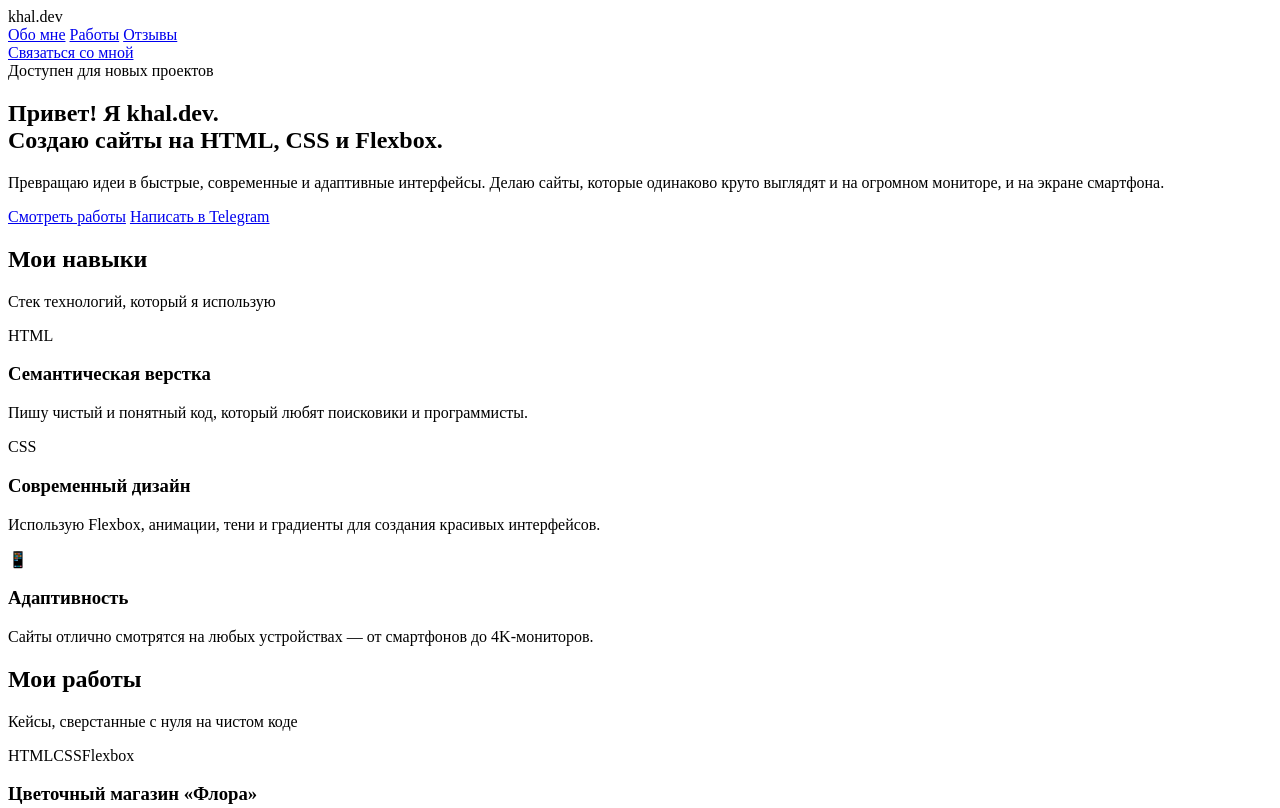
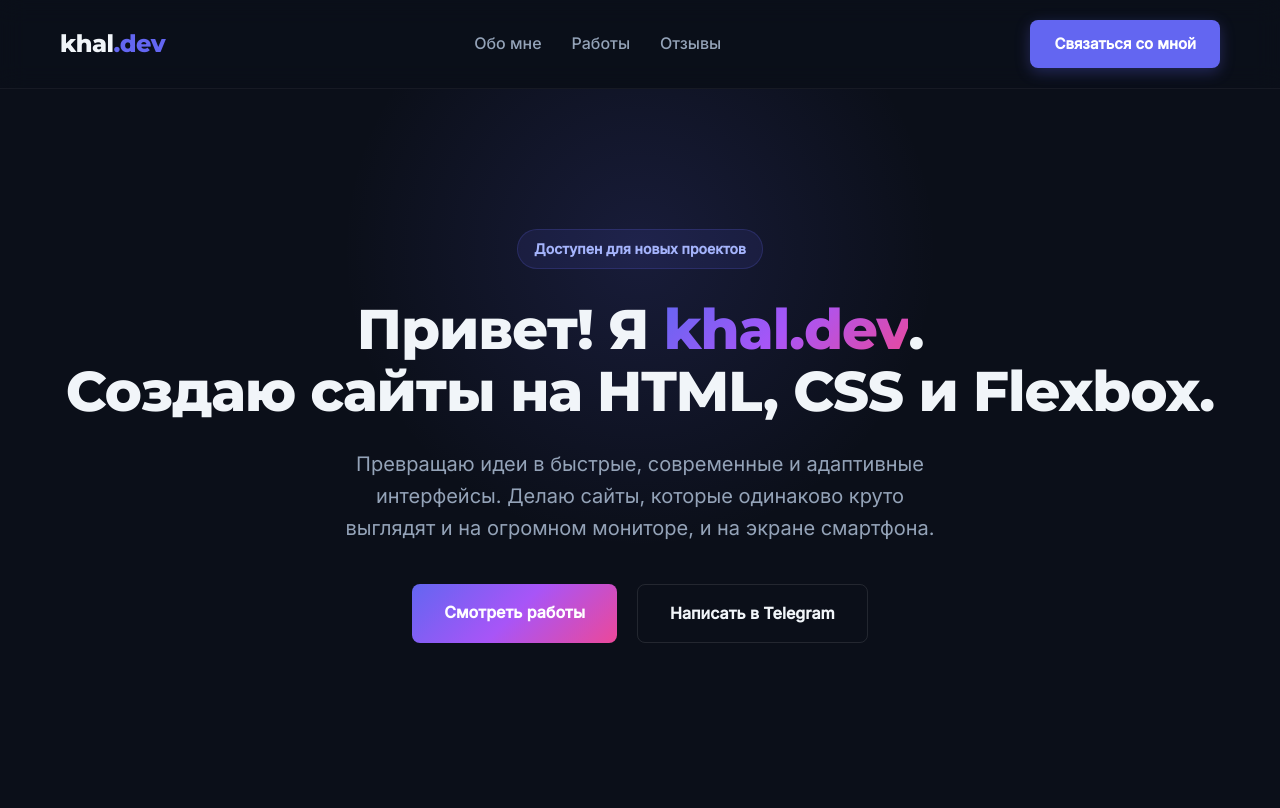
Before and after one commit to insafhalilov0-lab/insafhalilov0-lab.github.io, a plain HTML site: page index.html in a window 1280 px wide. Shown: the top 808 px of the page. Drawn offline with Linux system fonts and the light colour scheme.

Commit message:
Update and rename portfolio.html to index.html

```diff
--- a/portfolio.html
+++ b/index.html
@@ -7,7 +7,7 @@
     <link rel="preconnect" href="https://fonts.googleapis.com">
     <link rel="preconnect" href="https://fonts.gstatic.com" crossorigin>
     <link href="https://fonts.googleapis.com/css2?family=Montserrat:wght@400;600;800&family=Inter:wght@400;500&display=swap" rel="stylesheet">
-    <link rel="stylesheet" href="csspr/portfolio.css">
+    <link rel="stylesheet" href="style.css">
 </head>
 <body>
 
```
